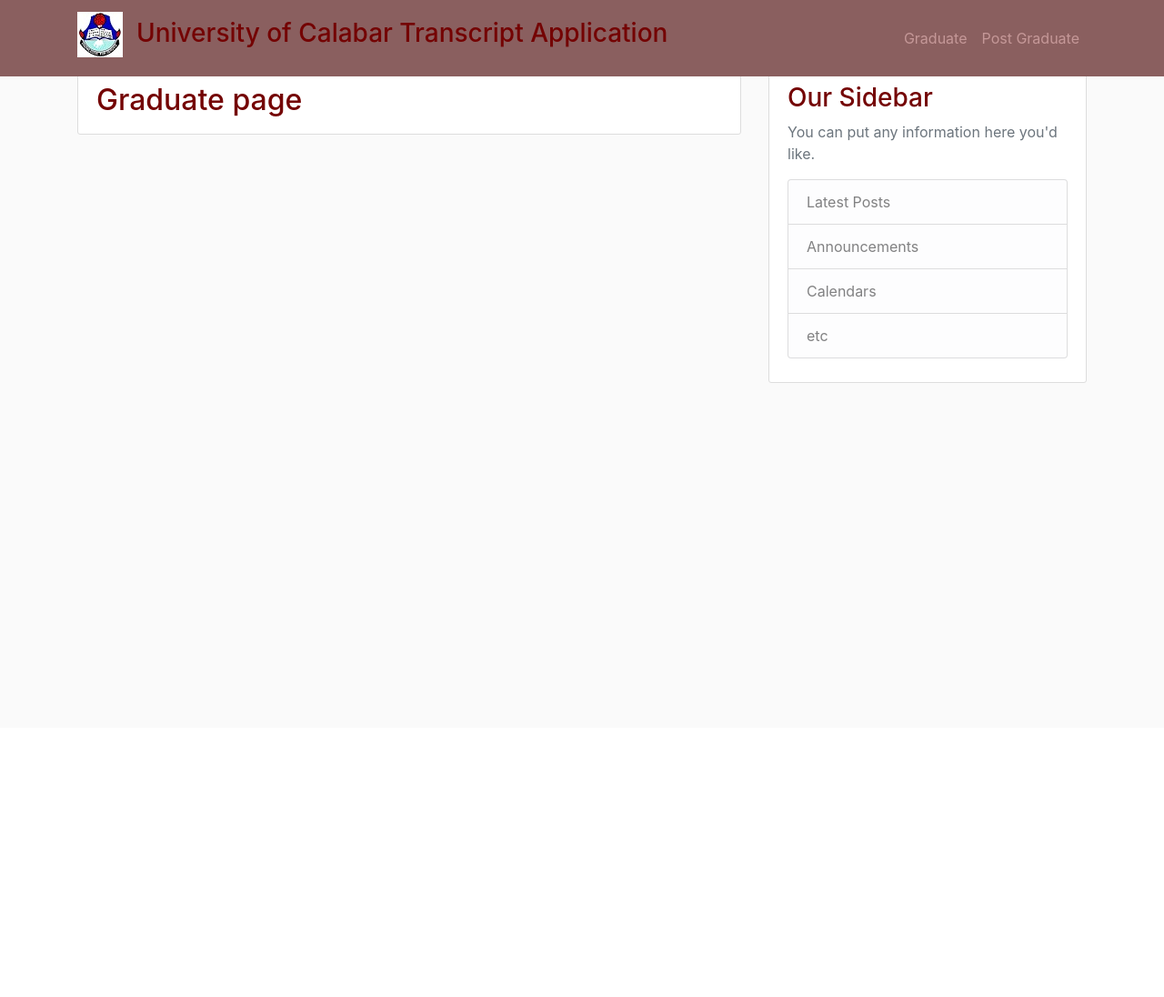
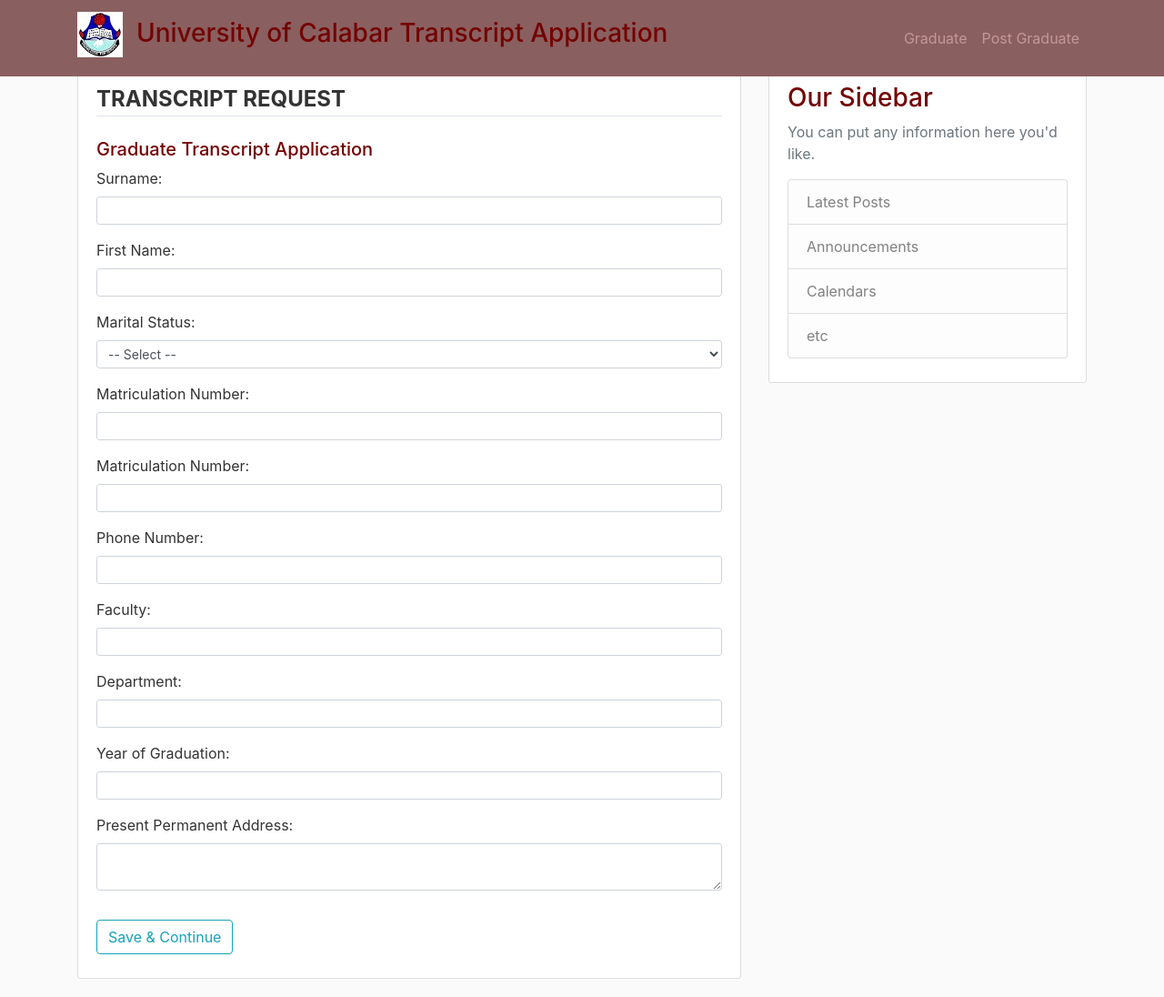
Before and after one commit to BrideTribe/transcript, a Flask app: page /graduate in a window 1280 px wide. Shown: the whole page at 91% size. Before the commit the page ends 421 px from the top, so only its background shows below. Run offline with Flask 2, Linux system fonts and the light colour scheme; some libraries are stand-ins or nearby versions.

Commit message:
add graduate form

```diff
--- a/templates/graduate.html
+++ b/templates/graduate.html
@@ -1,6 +1,85 @@
 {% extends "layout.html" %}
 {% block content %}
-    <article class="media content-section">
-          <h2>Graduate page</h2>
-    </article>
- {% endblock content %}
+    <div class="content-section">
+        <form method="POST" action="">
+            {{ form.hidden_tag() }}
+            <fieldset class="form-group">
+                <legend class="border-bottom mb-4"><b>TRANSCRIPT REQUEST</b></legend>
+                <legend><h5>Graduate Transcript Application</h5></legend>
+                <div class="form-group">
+                    {{ form.surname.label(class="form-control-label") }}:
+                    {{ form.surname(class="form-control form-control-sm") }}
+                </div>
+                <div class="form-group">
+                    {{ form.first_name.label(class="form-control-label") }}:
+                    {{ form.first_name(class="form-control form-control-sm") }}
+                </div>
+                <div class="form-group">
+                    {{ form.marital_status.label(class="form-control-label") }}:
+                    {{ form.marital_status(class="form-control form-control-sm") }}
+                </div>
+                <div class="form-group">
+                    {{ form.matric_no.label(class="form-control-label") }}:
+                    {{ form.matric_no(class="form-control form-control-sm") }}
+                </div>
+                <div class="form-group">
+                    {{ form.email.label(class="form-control-label") }}:
+                    {{ form.email(class="form-control form-control-sm") }}
+                </div>
+                <div class="form-group">
+                    {{ form.phone.label(class="form-control-label") }}:
+                    {{ form.phone(class="form-control form-control-sm") }}
+                </div>
+                <div class="form-group">
+                    {{ form.faculty.label(class="form-control-label") }}:
+                    {{ form.faculty(class="form-control form-control-sm") }}
+                </div>
+                <div class="form-group">
+                    {{ form.department.label(class="form-control-label") }}:
+                    {{ form.department(class="form-control form-control-sm") }}
+                </div>
+                <div class="form-group">
+                    {{ form.year_of_grad.label(class="form-control-label") }}:
+                    {{ form.year_of_grad(class="form-control form-control-sm") }}
+                </div>
+                <div class="form-group">
+                    {{ form.permanent_addr.label(class="form-control-label") }}:
+                    {{ form.permanent_addr(class="form-control form-control-sm") }}
+                </div>
+            </fieldset>
+            <div class="form-group">
+                {{ form.submit(class="btn btn-outline-info") }}
+            </div>
+        </form>
+    </div>
+{% endblock content %}
+{% block sidebar %}
+    <div class="content-section">
+        <form method="POST" action="">
+                {{ form.hidden_tag() }}
+                <fieldset class="form-group">
+                    <h5 class="text-center">RETURNING USER ONLY</h5>
+                    <p class='text-muted text-center'>Make sure this is the same information you provided.</p>
+                    <div class="form-group">
+                        {{ form2.matric_no.label(class="form-control-label") }}:
+                        {{ form2.matric_no(class="form-control form-control-sm") }}
+                    </div>
+                    <div class="form-group">
+                        {{ form2.faculty.label(class="form-control-label") }}:
+                        {{ form2.faculty(class="form-control form-control-sm") }}
+                    </div>
+                    <div class="form-group">
+                        {{ form2.department.label(class="form-control-label") }}:
+                        {{ form2.department(class="form-control form-control-sm") }}
+                    </div>
+                    <div class="form-group">
+                        {{ form2.year_of_grad.label(class="form-control-label") }}:
+                        {{ form2.year_of_grad(class="form-control form-control-sm") }}
+                    </div>
+                </fieldset>
+                <div class="form-group">
+                    {{ form2.confirm(class="btn btn-outline-info") }}
+                </div>
+            </form>
+    </div>
+{% endblock %}
```
